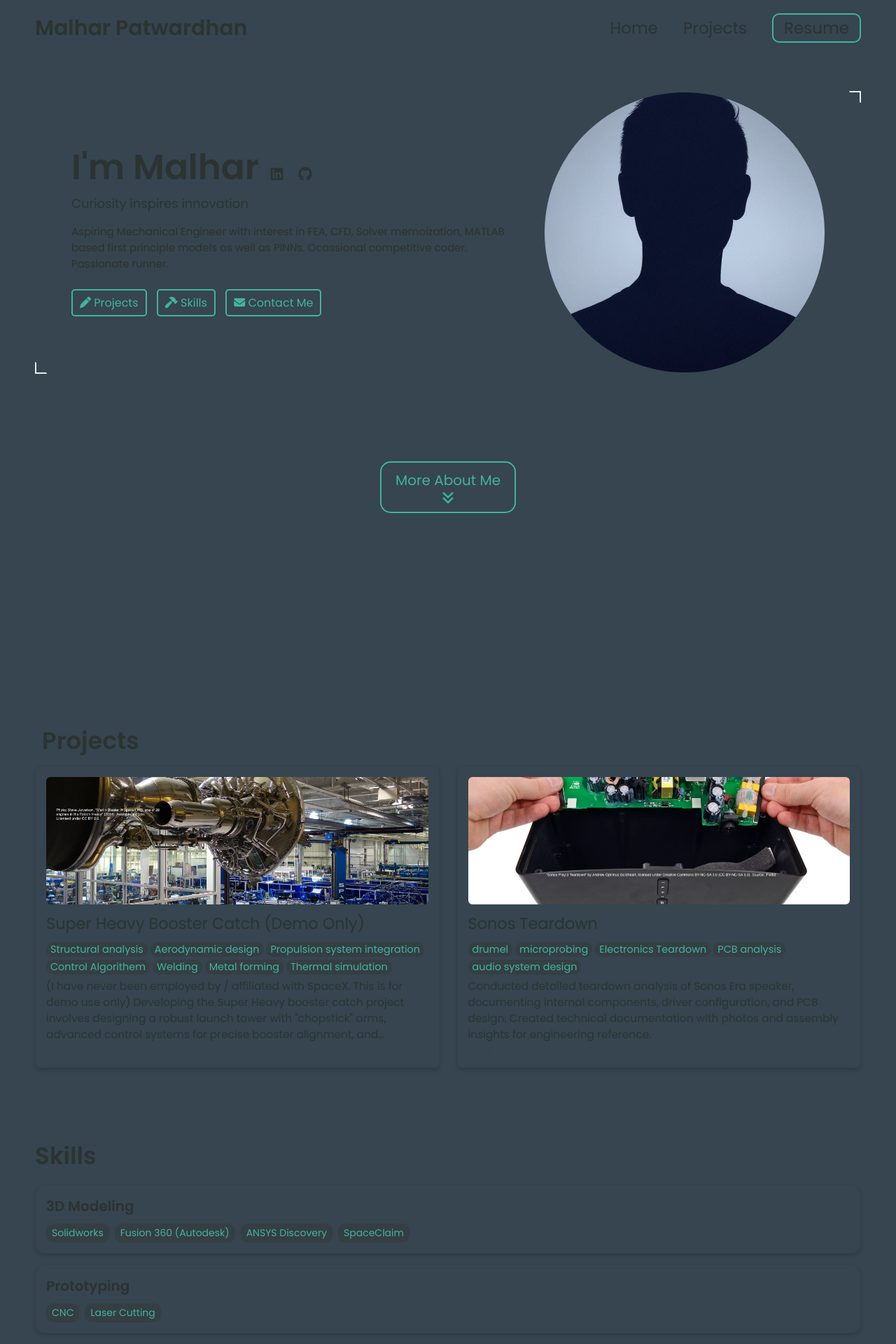
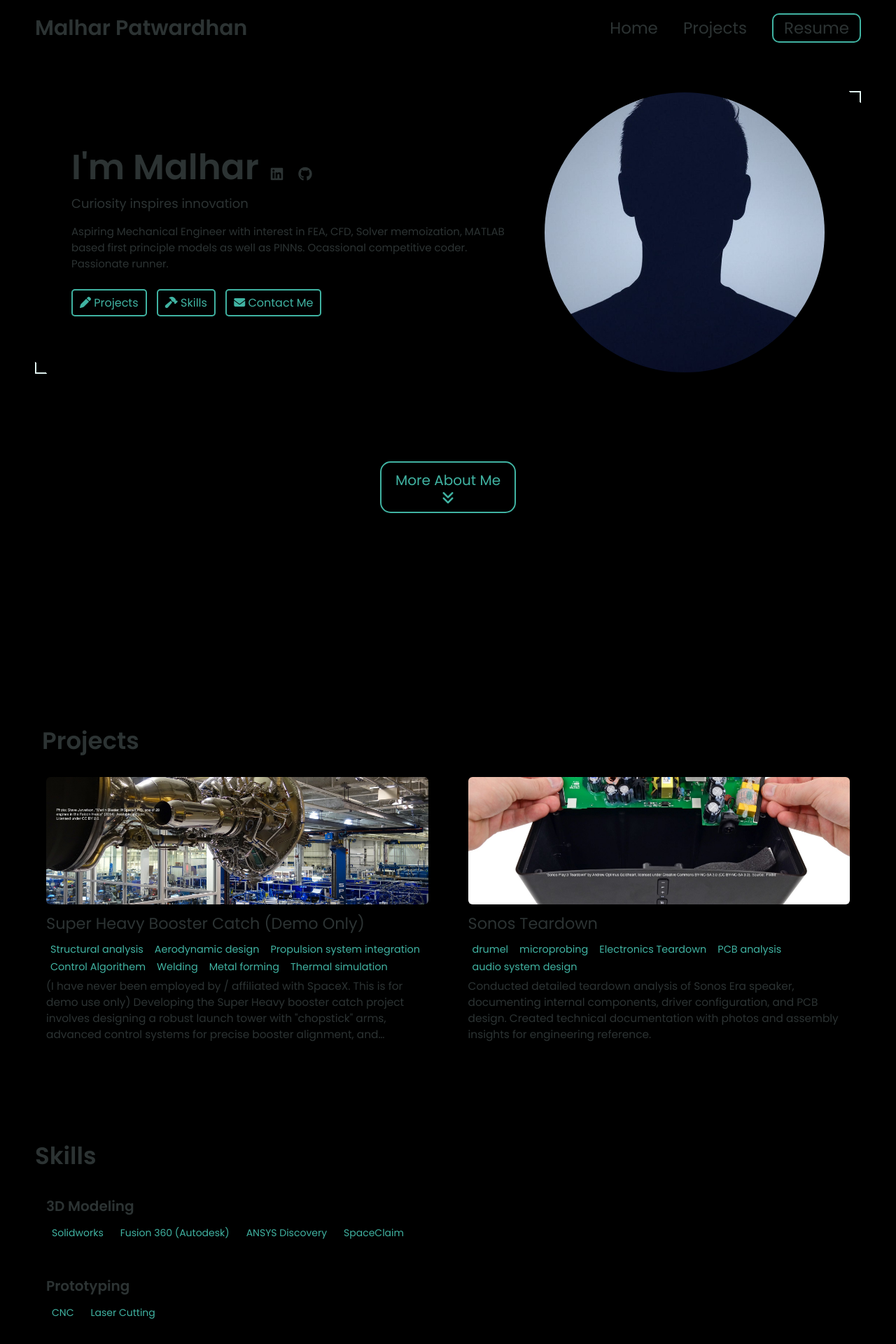
Before and after one commit to Assembly00111/Assembly00111.github.io, a Jekyll site: the page built from index.html, in a window 1280 px wide. Shown: the top 1920 px of the page at 70% size. Built offline with Jekyll 4.4.1, drawn with Linux system fonts in a browser that asks for light colours.

Commit message:
Update _config.yml

```diff
--- a/_config.yml
+++ b/_config.yml
@@ -87,9 +87,9 @@ colors: # this is the basic theme
   text: "#2c3333"
   border: "#e0f2ef"
   link: "#40b3a2"
-  highlight: "#36454F"
-  background: "#36454F"
-  light_background: "#353E43"
+  highlight: "#000000"
+  background: "#000000"
+  light_background: "#000000"
 
 # A few examples.
 basic theme:
```
